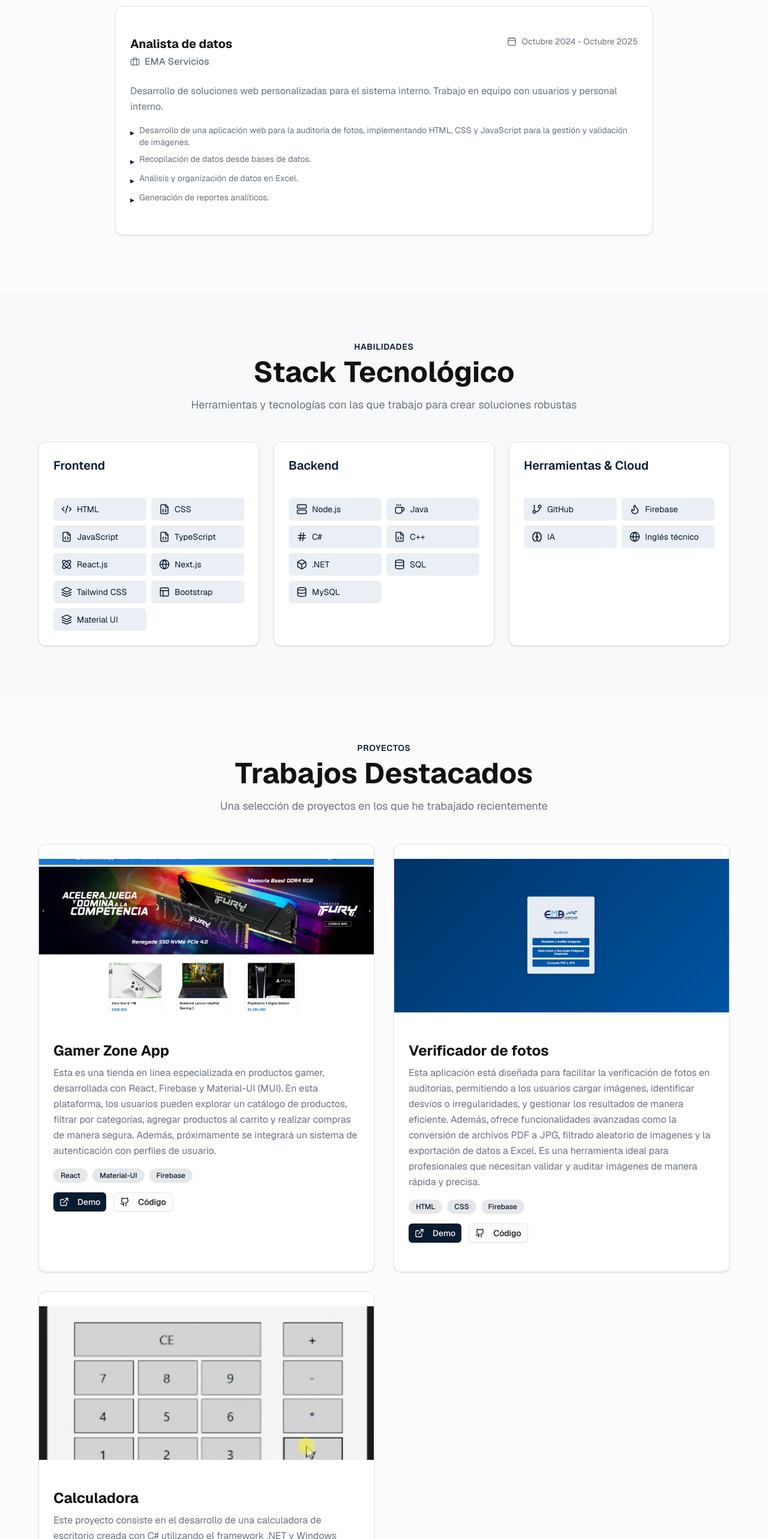
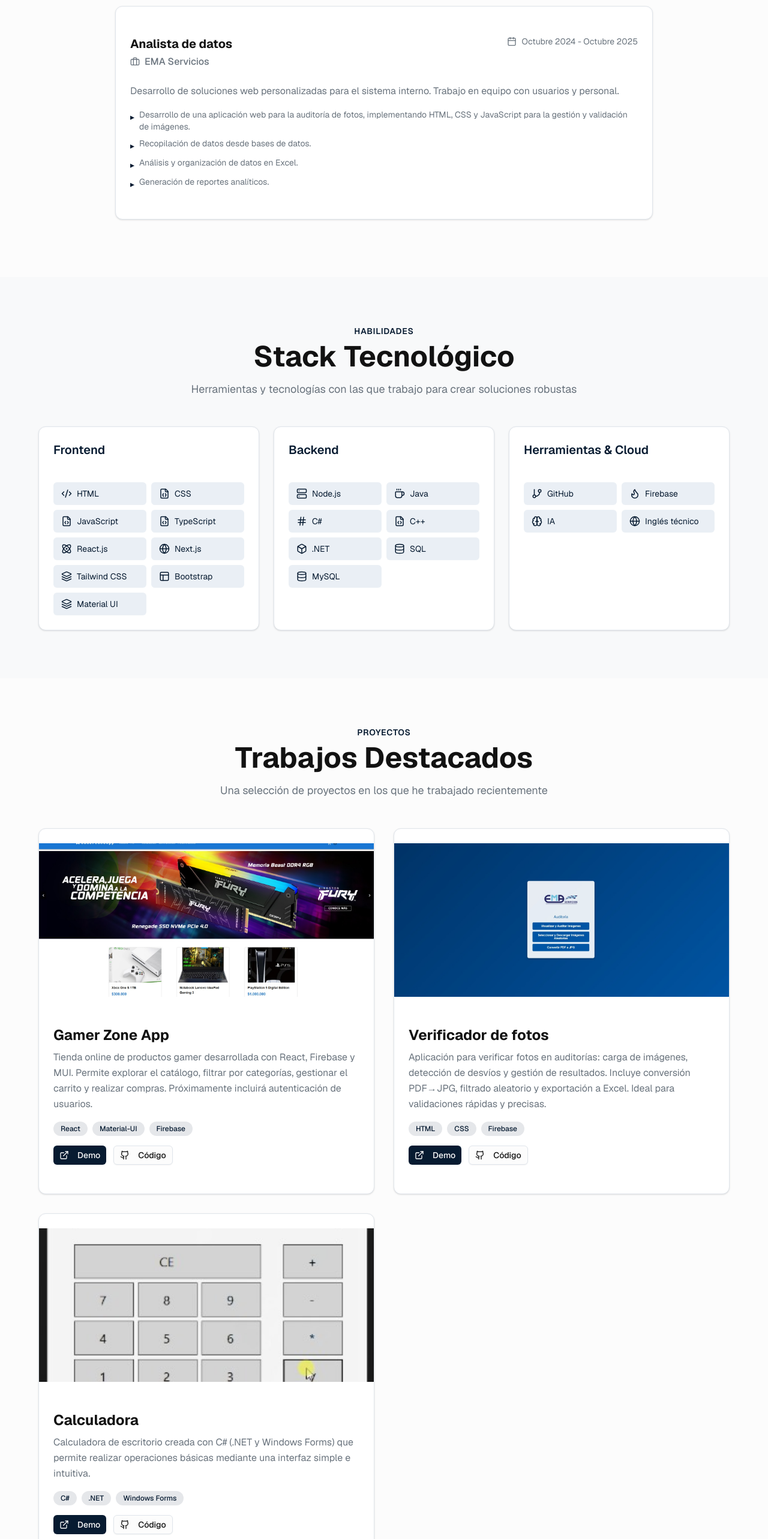
Before and after one commit to AntonioMelino/Portfolio-Antonio-Melino, a Next.js app: page / in a window 1280 px wide. Shown: the part 1420-3986 px from the top of the page at 60% size. Built offline with nearby package versions, Linux system fonts and the light colour scheme.

Commit message:
style(projects): resumir la descripción de los proyectos para mejorar la lectura
-Se resumió el texto de cada proyecto
-Se resumió el texto de una experiencia

```diff
--- a/components/experience-section.tsx
+++ b/components/experience-section.tsx
@@ -22,7 +22,7 @@ const experiences = [
     position: "Analista de datos",
     period: "Octubre 2024 - Octubre 2025",
     description:
-      "Desarrollo de soluciones web personalizadas para el sistema interno. Trabajo en equipo con usuarios y personal interno.",
+      "Desarrollo de soluciones web personalizadas para el sistema interno. Trabajo en equipo con usuarios y personal.",
     achievements: [
       "Desarrollo de una aplicación web para la auditoría de fotos, implementando HTML, CSS y JavaScript para la gestión y validación de imágenes.",
       "Recopilación de datos desde bases de datos. ",
--- a/components/projects-section.tsx
+++ b/components/projects-section.tsx
@@ -7,7 +7,7 @@ const projects = [
   {
     title: "Gamer Zone App",
     description:
-      "Esta es una tienda en línea especializada en productos gamer, desarrollada con React, Firebase y Material-UI (MUI). En esta plataforma, los usuarios pueden explorar un catálogo de productos, filtrar por categorías, agregar productos al carrito y realizar compras de manera segura. Además, próximamente se integrará un sistema de autenticación con perfiles de usuario.",
+      "Tienda online de productos gamer desarrollada con React, Firebase y MUI. Permite explorar el catálogo, filtrar por categorías, gestionar el carrito y realizar compras. Próximamente incluirá autenticación de usuarios.",
     image: "/ProyectReact.jpeg",
     gif: "/gifProyectReact.gif",
     tags: ["React", "Material-UI", "Firebase"],
@@ -17,7 +17,7 @@ const projects = [
   {
     title: "Verificador de fotos",
     description:
-      "Esta aplicación está diseñada para facilitar la verificación de fotos en auditorías, permitiendo a los usuarios cargar imágenes, identificar desvíos o irregularidades, y gestionar los resultados de manera eficiente. Además, ofrece funcionalidades avanzadas como la conversión de archivos PDF a JPG, filtrado aleatorio de imagenes y la exportación de datos a Excel. Es una herramienta ideal para profesionales que necesitan validar y auditar imágenes de manera rápida y precisa.",
+      "Aplicación para verificar fotos en auditorías: carga de imágenes, detección de desvíos y gestión de resultados. Incluye conversión PDF→JPG, filtrado aleatorio y exportación a Excel. Ideal para validaciones rápidas y precisas.",
     image: "/foto EMA.jpeg",
     gif: "/gif EMA.gif",
     tags: ["HTML", "CSS", "Firebase"],
@@ -27,7 +27,7 @@ const projects = [
   {
     title: "Calculadora",
     description:
-      "Este proyecto consiste en el desarrollo de una calculadora de escritorio creada con C# utilizando el framework .NET y Windows Forms. La aplicación permite realizar operaciones matemáticas básicas como suma, resta, multiplicación y división mediante una interfaz gráfica intuitiva y amigable para el usuario.",
+      "Calculadora de escritorio creada con C# (.NET y Windows Forms) que permite realizar operaciones básicas mediante una interfaz simple e intuitiva.",
     image: "/foto Calculadora.jpeg",
     gif: "/gif Calculadora.gif",
     tags: ["C#", ".NET", "Windows Forms"],
```
